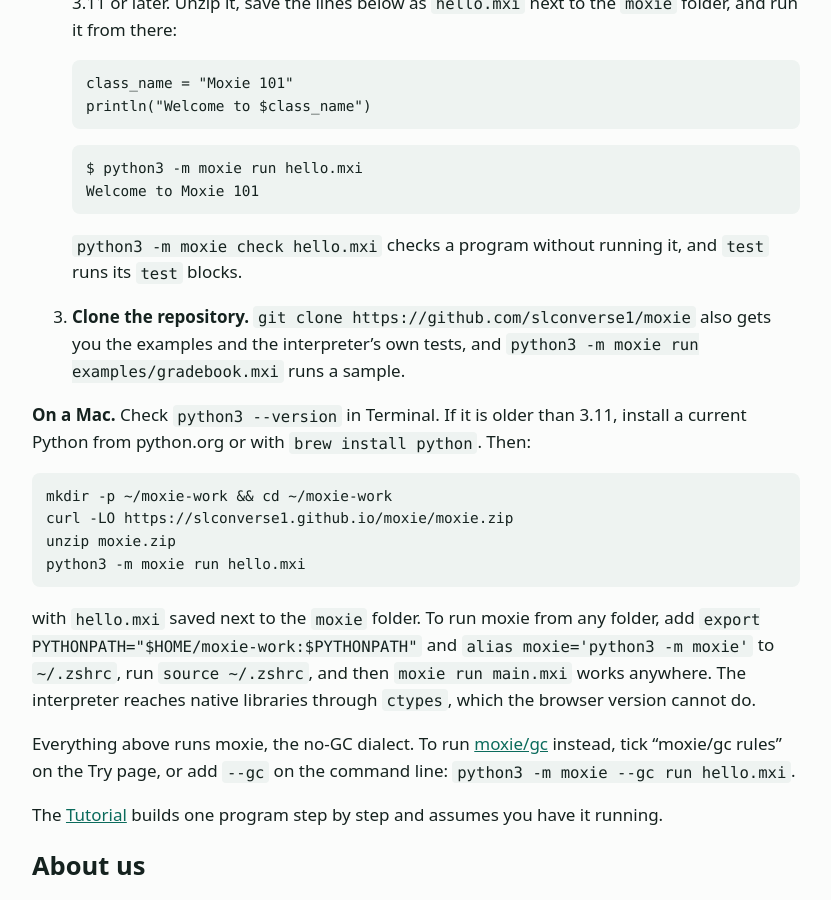
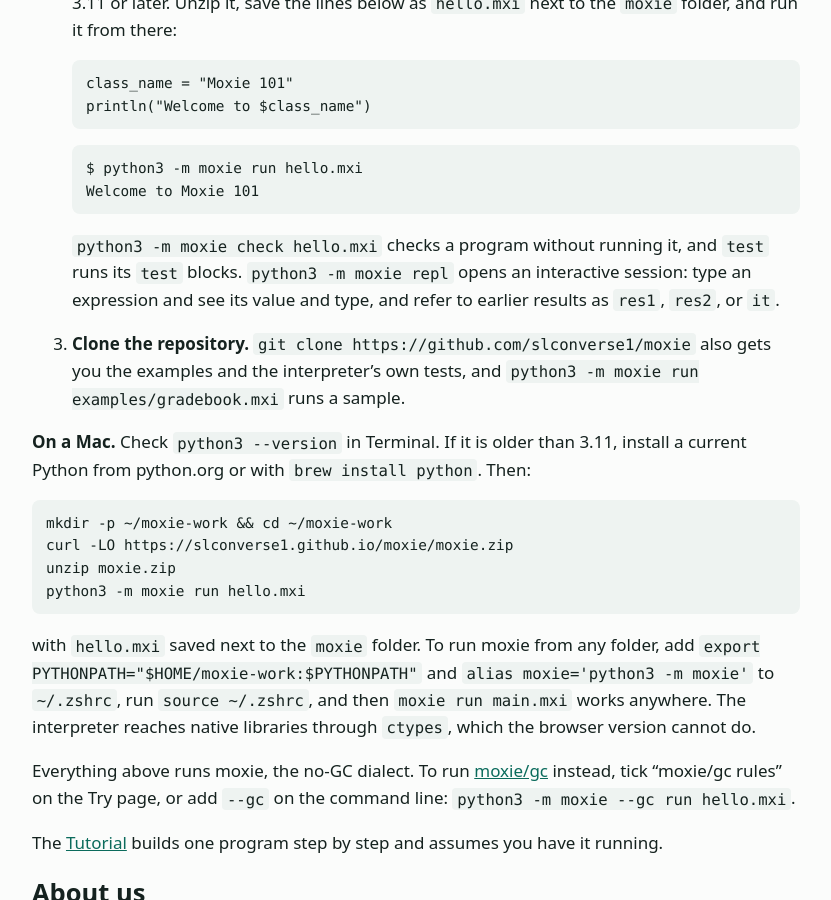
Before and after one commit to slconverse1/moxie, a Jekyll site: the page built from docs/index.md, in a window 1280 px wide and 900 px high, scrolled down 975 px. Shown: the whole window, without its empty margins (224-1055 px from the left). Built offline with Jekyll 4.4.1, drawn with Linux system fonts in a browser that asks for light colours.

Commit message:
Site intros: mention moxie repl
Co-Authored-By: Claude Sonnet 5.5 <noreply@anthropic.com>
Claude-Session: https://claude.ai/code/session_01XCzUchPRZuBnrDtgjNTTye

````diff
--- a/docs/index.md
+++ b/docs/index.md
@@ -33,7 +33,7 @@ You can try moxie three ways, from least to most effort. Remember that what you
    Welcome to Moxie 101
    ```
 
-   `python3 -m moxie check hello.mxi` checks a program without running it, and `test` runs its `test` blocks.
+   `python3 -m moxie check hello.mxi` checks a program without running it, and `test` runs its `test` blocks. `python3 -m moxie repl` opens an interactive session: type an expression and see its value and type, and refer to earlier results as `res1`, `res2`, or `it`.
 3. **Clone the repository.** `git clone https://github.com/slconverse1/moxie` also gets you the examples and the interpreter's own tests, and `python3 -m moxie run examples/gradebook.mxi` runs a sample.
 
 **On a Mac.** Check `python3 --version` in Terminal. If it is older than 3.11, install a current Python from python.org or with `brew install python`. Then:
````
Also changed, not shown: docs/gc/index.md (+1 -1 lines).
